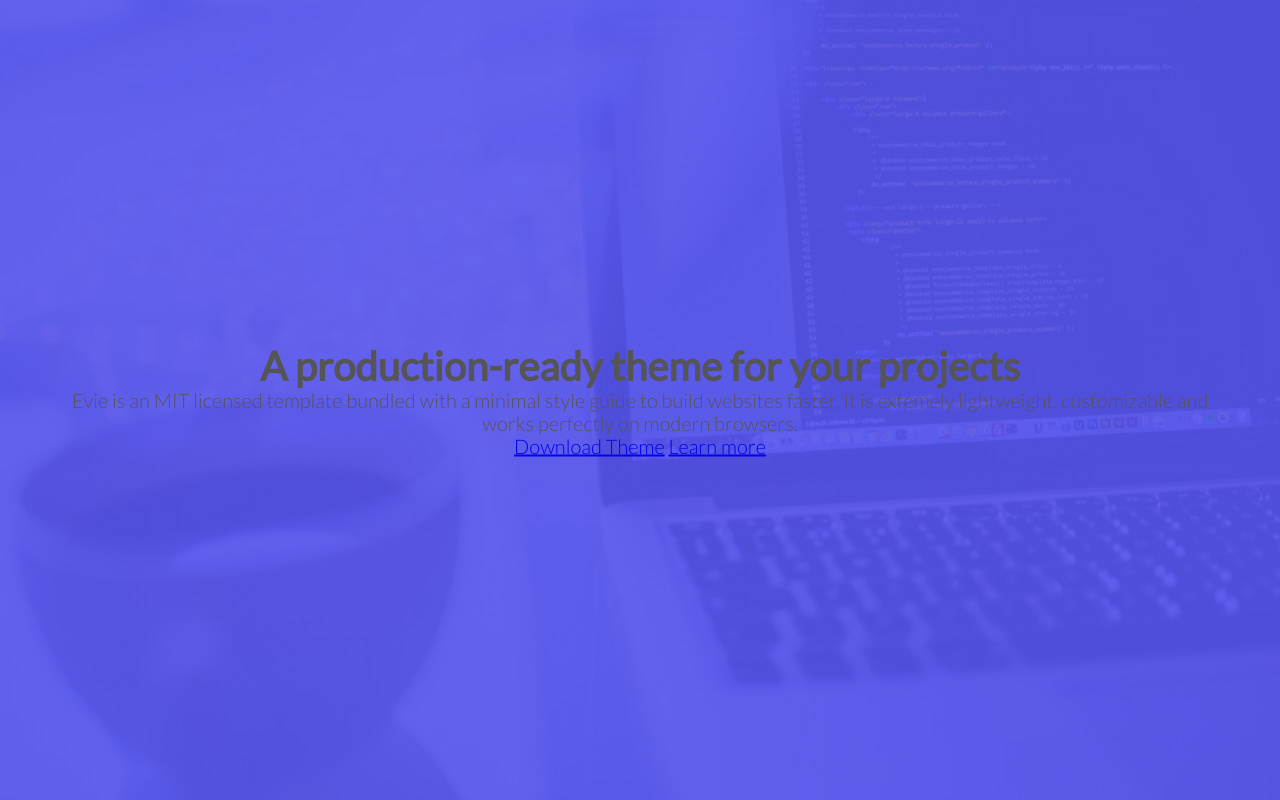
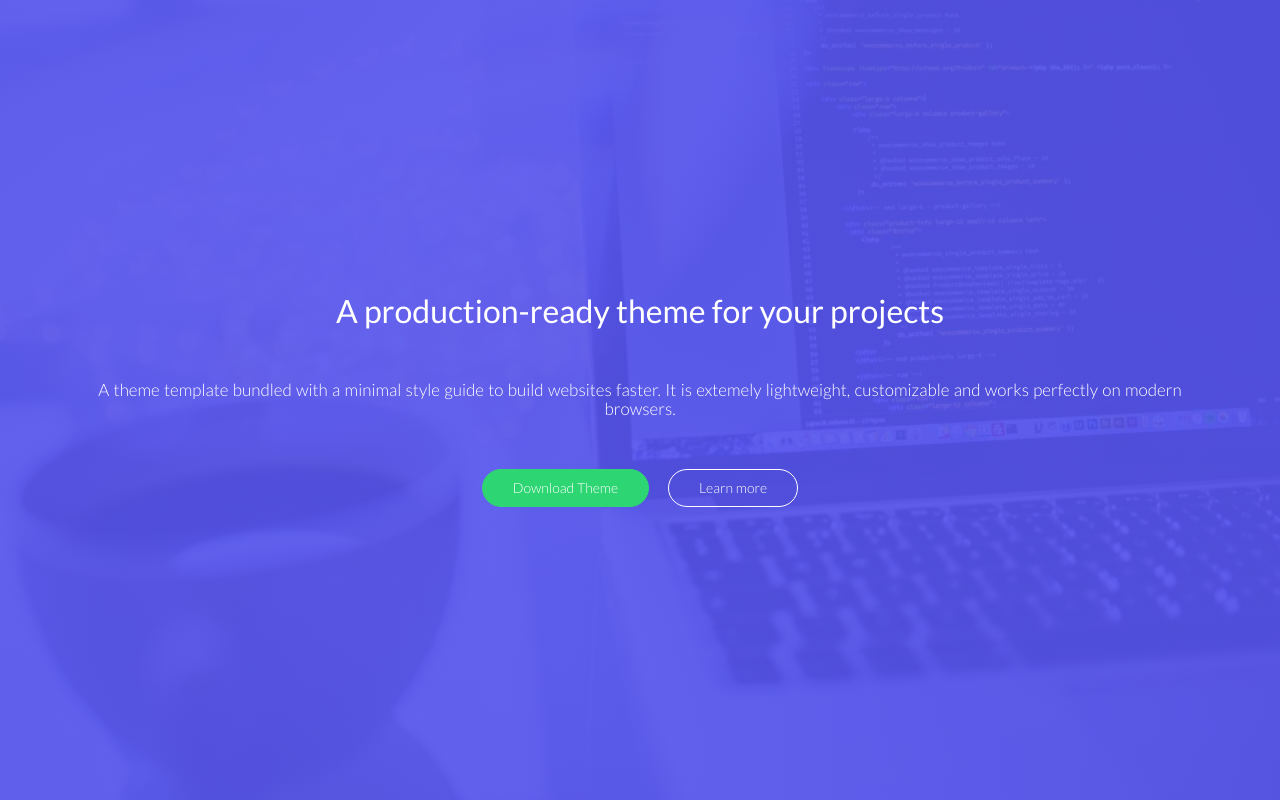
Before and after one commit to meghna-saxena/javascript-libraries, a PHP site: page / in a window 1280 px wide. Run offline with PHP 8.4, Linux system fonts and the light colour scheme.

Commit message:
button styling on links

```diff
--- a/my-website/index.html
+++ b/my-website/index.html
@@ -15,10 +15,10 @@
     <header>
         <div class="header-textbox">
             <h1>A production-ready theme for your projects</h1>
-            <p>Evie is an MIT licensed template bundled with a minimal style guide to build websites faster. It is extemely
+            <p>A theme template bundled with a minimal style guide to build websites faster. It is extemely
                 lightweight, customizable and works perfectly on modern browsers.</p>
-                <a href="#">Download Theme</a>
-                <a href="#">Learn more</a>
+                <a class="btn btn-full" href="#">Download Theme</a>
+                <a class="btn btn-transparent" href="#">Learn more</a>
         </div>
     </header>
 </body>
--- a/my-website/resources/css/style.css
+++ b/my-website/resources/css/style.css
@@ -31,8 +31,56 @@ header {
     width: 1140px;
     top: 50%;
     left: 50%;
+    transform: translate(-50%, -50%);
     text-align: center;
-    transform: translate(-50%, -50%);
 }
 
-h1 { margin: 0; }
+h1 {
+    margin: 0;
+    color: #fff;
+    font-size: 160%; /* basic fontsize is 20px, so make every other fontsize relative to it */
+    font-weight: 400;
+    /* letter-spacing: 1px;
+    word-spacing: 2px; */
+ }
+
+ p {
+    color: #fff;
+    font-size: 85%;
+    margin: 50px 0;
+    word-spacing: 1px;
+ }
+
+ .btn:link,
+ .btn:visited {
+     display: inline-block;
+     padding: 10px 30px;
+     font-weight: 300;
+     text-decoration: none;
+     border-radius: 200px;
+     color: #fff;
+     transition: background-color 0.2s;
+     font-size: 70%;
+ }
+
+ .btn-full:link,
+ .btn-full:visited {
+     background-color: #2ed573;
+     border: 1px solid #2ed573;
+     margin-right: 15px;
+ }
+
+ .btn-full:hover,
+ .btn-full:active {
+     background-color: #26bb64;
+ }
+
+ .btn-transparent:link,
+ .btn-transparent:visited {
+     border: 1px solid #fff;
+ }
+
+ .btn-transparent:hover,
+ .btn-transparent:active {
+     background-color: #6261ef;
+ }
```
Also changed, not shown: 1 other file.
